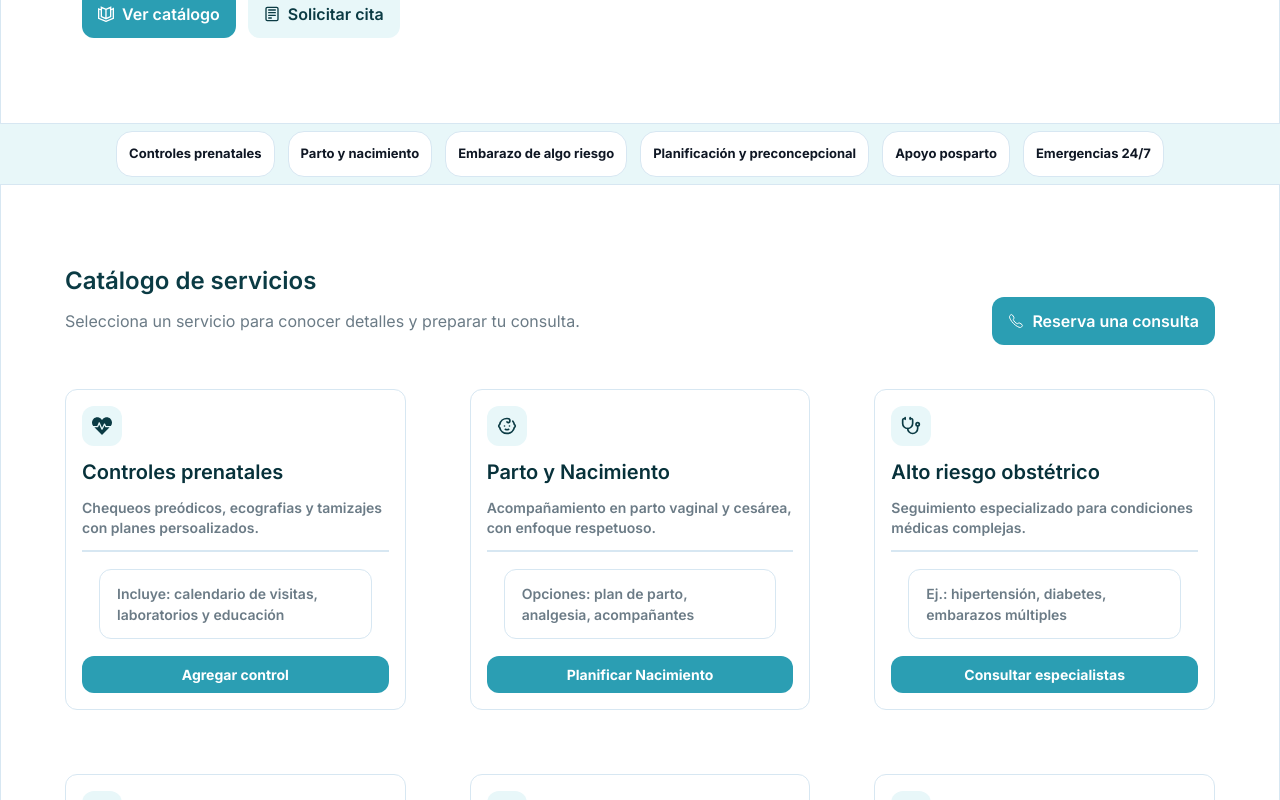
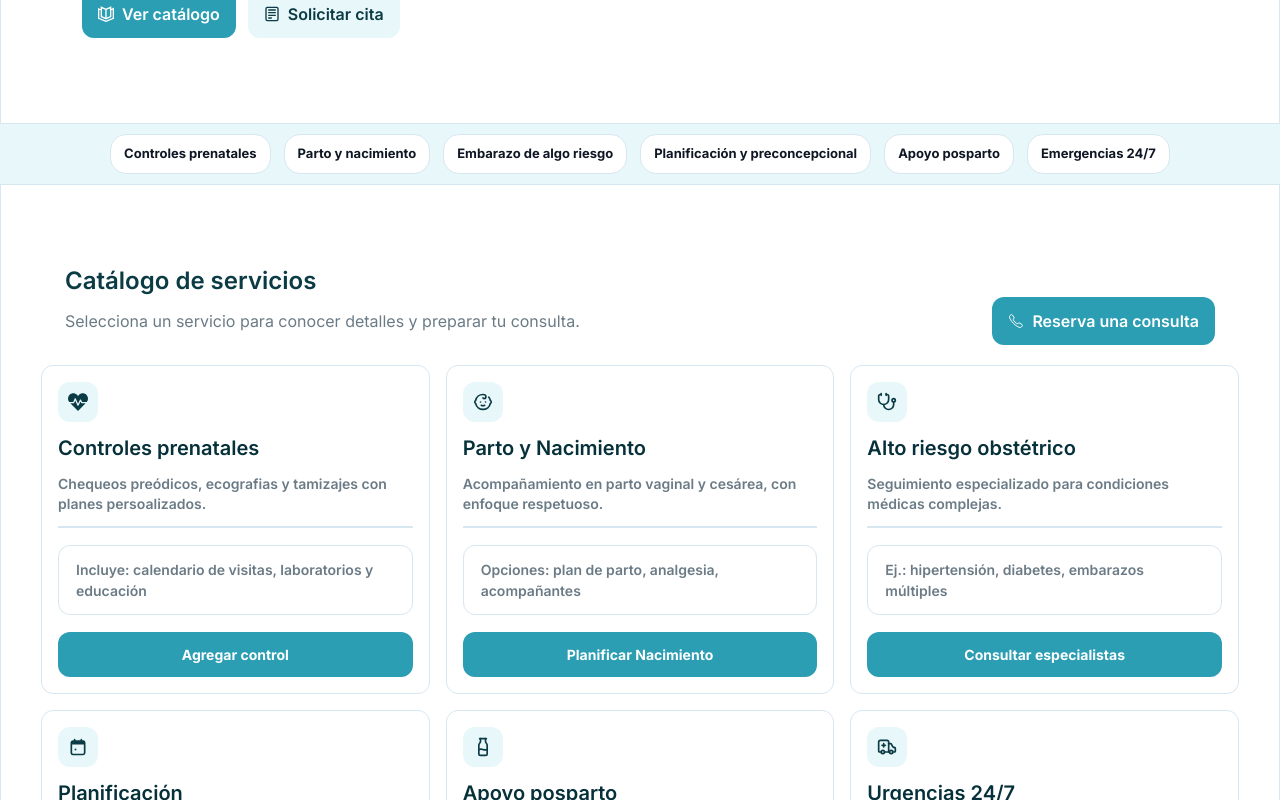
Before and after one commit to Laszlo-Caballero/obstetricia-landing, a Next.js app: page /servicios in a window 1280 px wide. Shown: the part 320-1120 px from the top of the page. Built offline with nearby package versions, Linux system fonts and the light colour scheme.

Commit message:
Eliminar el componente ServiciosPage y ajustar estilos en CardPost y CardCatalog para mejorar la presentación.

```diff
--- a/src/app/Inicio/page.tsx
+++ /dev/null
@@ -1,5 +0,0 @@
-import React from "react";
-
-export default function ServiciosPage() {
-  return <div>page</div>;
-}
--- a/src/app/servicios/page.tsx
+++ b/src/app/servicios/page.tsx
@@ -126,7 +126,7 @@ export default function page() {
       </section>
       <div>
         <section className="flex flex-row px-[40px] py-[40px]">
-          <div className="border border-bordeColumn rounded-xl py-[24x] px-[24px]">
+          <div className="border border-bordeColumn rounded-xl w-2/3 py-[24x] px-[24px]">
             <p className="text-blackBluee text-[18px] font-bold pt-[17px] ">
               Solicitar una Cita
             </p>
@@ -181,7 +181,7 @@ export default function page() {
               </button>
             </form>
           </div>
-          <section className="ml-4 py-[24px] pr-[24px] pl-[16px] border border-bordeColumn rounded-xl w-[422px]">
+          <section className="ml-4 py-[24px] pr-[24px] pl-[16px] border border-bordeColumn rounded-xl w-1/3">
             <h1 className="text-lg text-blackBluee px-[17px] font-bold">
               ¿Necesita Orientación?
             </h1>
--- a/src/components/ui/CardPost.tsx
+++ b/src/components/ui/CardPost.tsx
@@ -6,7 +6,7 @@ interface CardPostProps {
 
 export default function CardPost({ description }: CardPostProps) {
   return (
-    <div className="bg-fondoblanco p-3 rounded-2xl border border-bordeColumn">
+    <div className="bg-fondoblanco px-[13px] py-[9px] rounded-2xl border border-bordeColumn">
       <p className="text-[13px] font-bold text-post">{description}</p>
     </div>
   );
--- a/src/components/ui/card-services/CardCatalog.tsx
+++ b/src/components/ui/card-services/CardCatalog.tsx
@@ -16,7 +16,7 @@ export default function CardCatalog({
   button,
 }: CardCatalogProps) {
   return (
-    <div className="bg-white rounded-xl border border-bordeColumn m-[24px] p-[16px]">
+    <div className="bg-white rounded-xl border border-bordeColumn p-[16px]">
       <div className="bg-FondoCeleste w-max p-[10px] rounded-xl">{icon}</div>
       <h1 className="pt-[12px] font-semibold text-blackBluee text-xl">
         {title}
@@ -25,12 +25,12 @@ export default function CardCatalog({
         {subtitle}
       </p>
       <div className="  border-bordeColumn border-1"></div>
-      <div className="border border-bordeColumn m-[17px] px-[17px] py-[13px] rounded-xl max-w-max justify-center">
+      <div className="border border-bordeColumn my-[17px] px-[17px] py-[13px] rounded-xl justify-center">
         <p className=" text-[14px] font-semibold text-grissubtexto">
           {description}
         </p>
       </div>
-      <button className=" w-full flex font-bold text-[14px] text-letraBlanca items-center bg-FondoAzul rounded-xl px-[17px] p-2 justify-center">
+      <button className=" w-full flex font-bold text-[14px] text-letraBlanca items-center bg-FondoAzul rounded-xl px-[17px] py-3 justify-center">
         {button}
       </button>
     </div>
```
